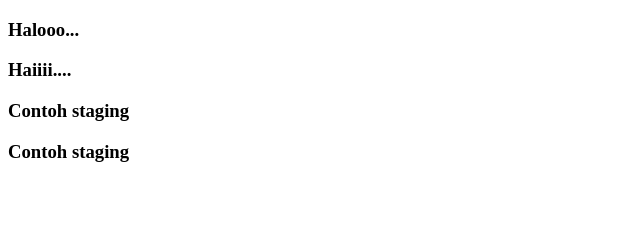
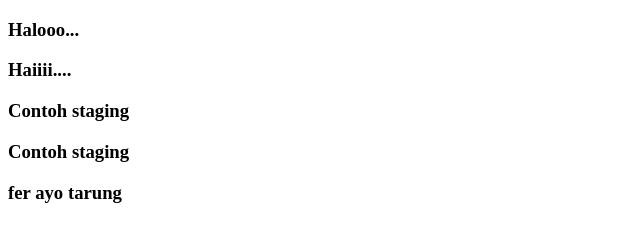
Before and after one commit to Ferdi1314/pelatihan-git, a plain HTML site: page index.html in a window 1280 px wide. Shown: the whole page, without its empty margins (0-640 px from the left). Drawn offline with Linux system fonts and the light colour scheme.

Commit message:
fer ayo tarung

```diff
--- a/index.html
+++ b/index.html
@@ -24,5 +24,9 @@
     <h3>Contoh staging</h3>
     <!-- end -->
 
+    <!-- tambah -->
+    <h3> fer ayo tarung </h3>
+    <!-- end -->
+
 </body>
 </html>
```
